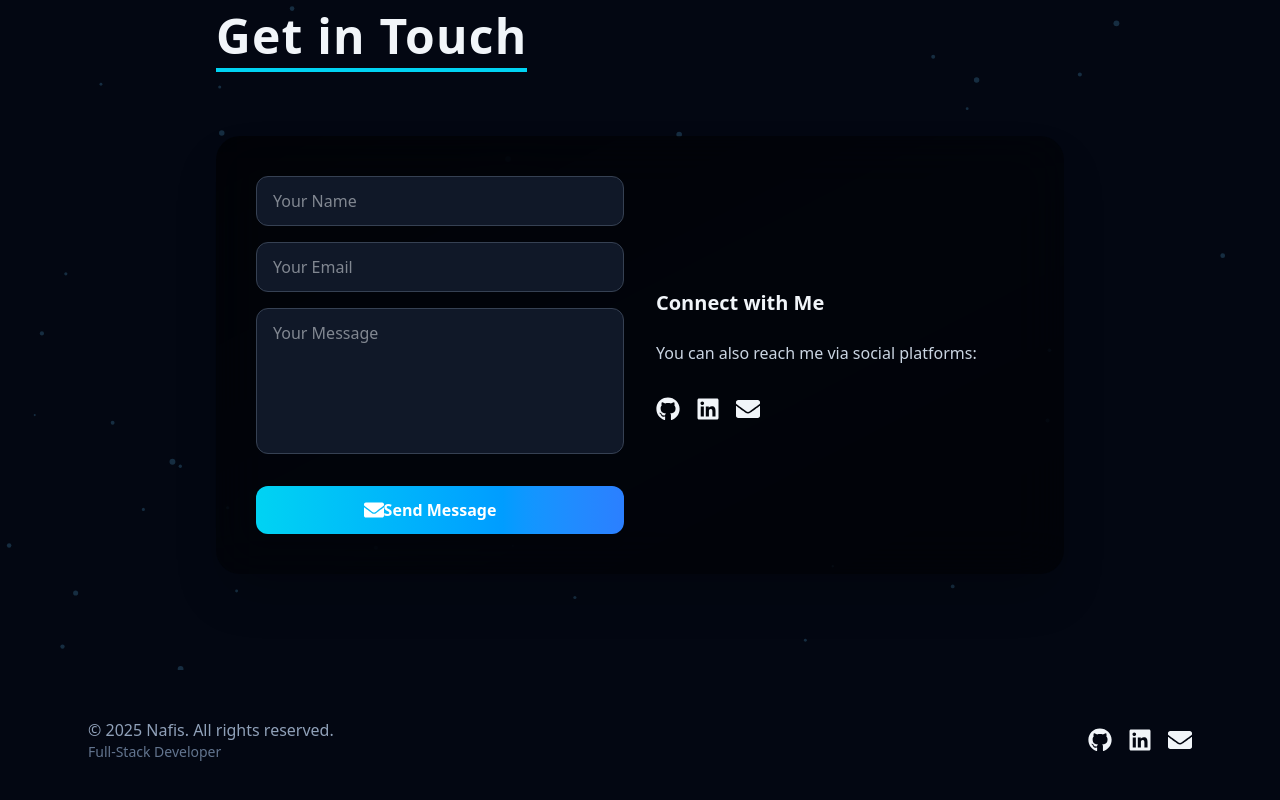
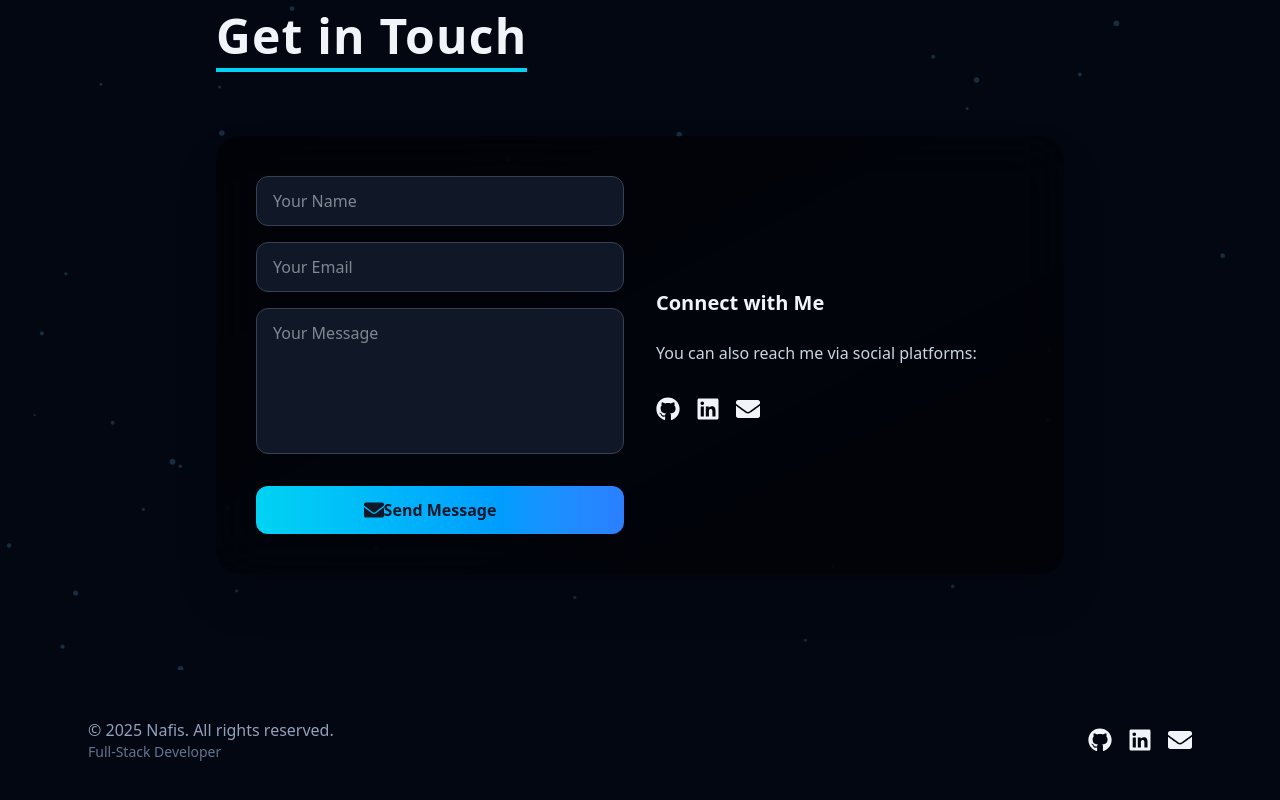
Before and after one commit to nafijur-rahaman/my-portfolio, a React (Vite) app: page / in a window 1280 px wide. Shown: the part 4744-5544 px from the top of the page. Built offline with nearby package versions, Linux system fonts and the light colour scheme.

Commit message:
minor update

```diff
--- a/src/components/Contact.jsx
+++ b/src/components/Contact.jsx
@@ -139,7 +139,7 @@ export default function Contact() {
               type="submit"
               whileHover={{ scale: 1.05 }}
               whileTap={{ scale: 0.95 }}
-              className="relative flex justify-center items-center mt-4 px-6 py-3 bg-gradient-to-r from-cyan-400 to-blue-500 text-white font-semibold rounded-xl shadow-lg hover:shadow-cyan-400/50 transition-all duration-300"
+              className="relative flex justify-center items-center mt-4 px-6 py-3 bg-gradient-to-r from-cyan-400 to-blue-500 text-gray-900 font-semibold rounded-xl shadow-lg hover:shadow-cyan-400/50 transition-all duration-300"
             >
               {/* Icon on the left */}
               <span className="absolute left-27 flex items-center">
```
